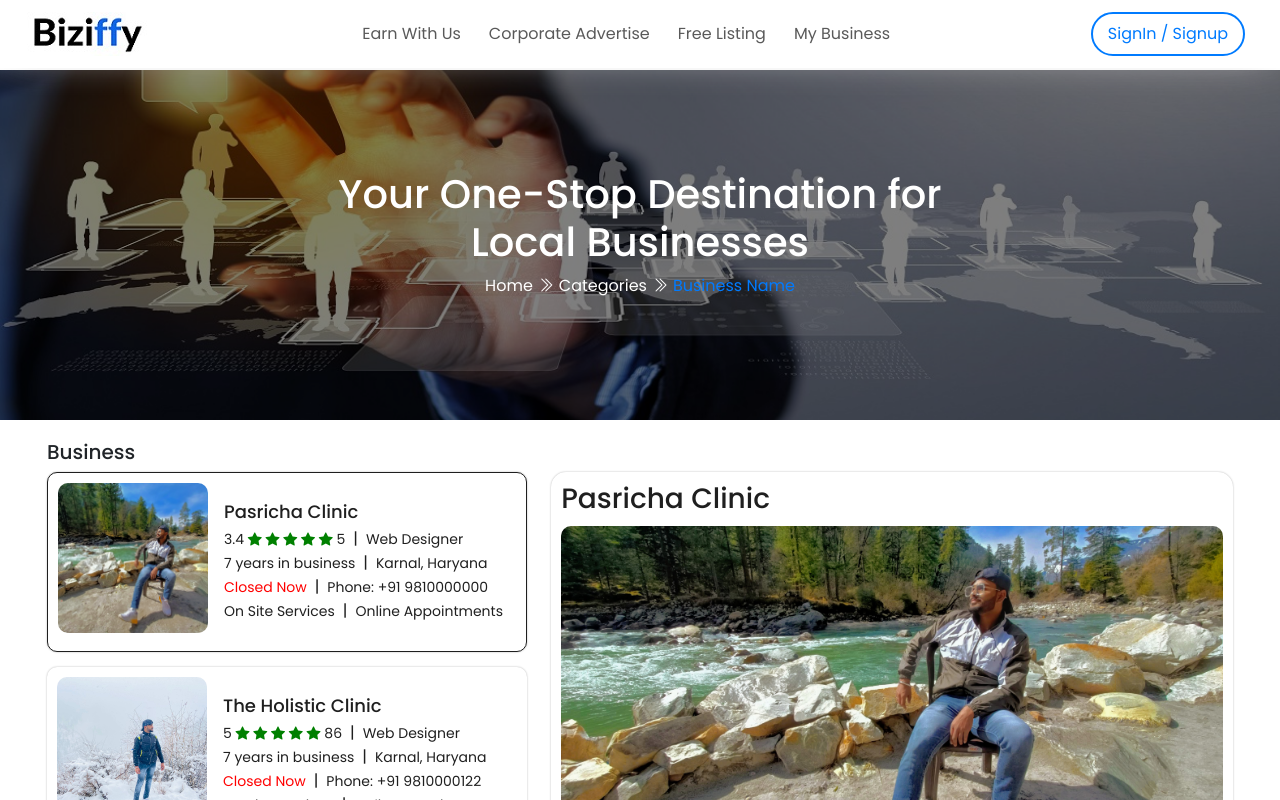
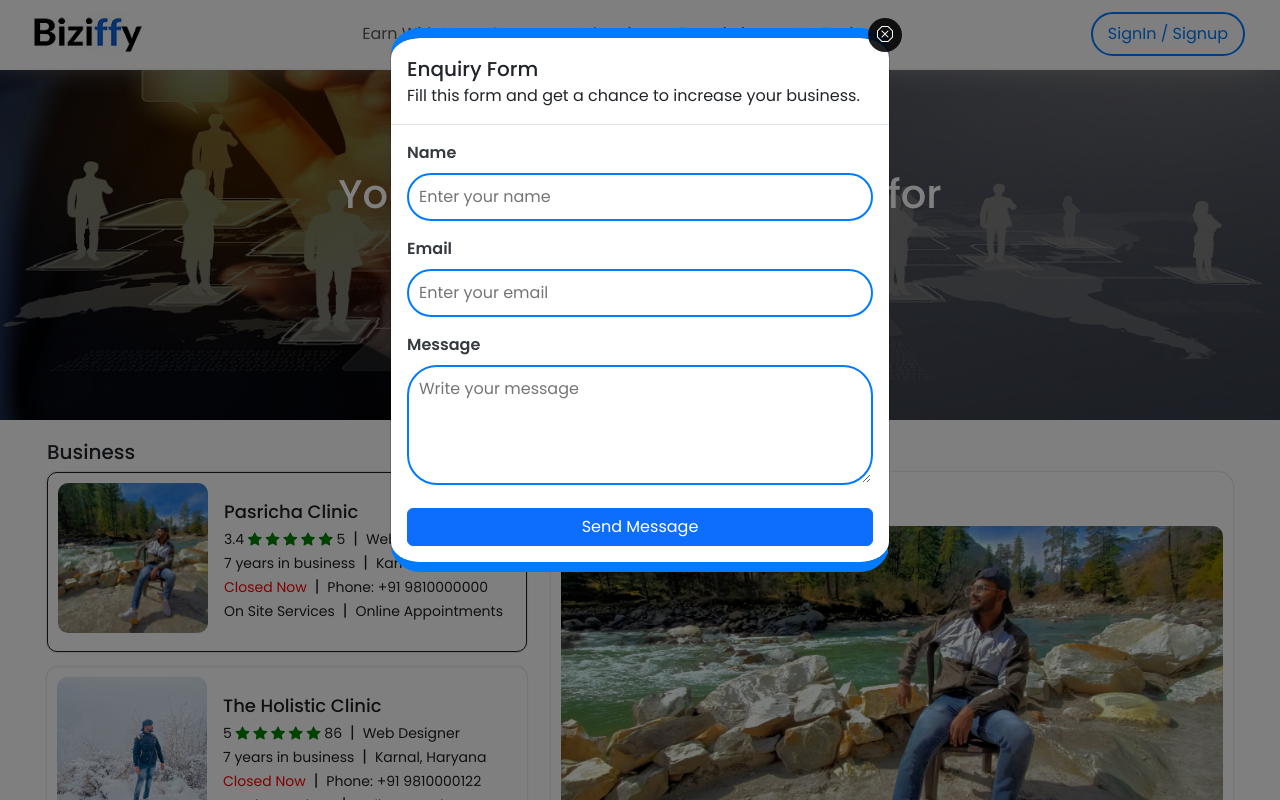
Before and after one commit to vishnugit2024/jd, a Next.js app: page /Pages/all-categories/1 in a window 1280 px wide. Shown: the top 800 px of the page. Built offline with nearby package versions, Linux system fonts and the light colour scheme.

Commit message:
Please approve last chnages

```diff
--- a/src/app/Components/Enquiryform/Enquiryform.jsx
+++ b/src/app/Components/Enquiryform/Enquiryform.jsx
@@ -3,24 +3,43 @@ import { useEffect, useState } from "react";
 import { motion } from "framer-motion";
 import "./enquiryform.css";
 import "../../Pages/contact-us/contactus.css";
+
 const Enquiryform = () => {
   const [show, setShow] = useState(false);
 
-    // Check if form was already submitted
   useEffect(() => {
     const isSubmitted = localStorage.getItem("contactFormSubmitted");
+    const lastClosed = localStorage.getItem("contactFormClosed");
+    let attemptCount = parseInt(localStorage.getItem("formAttemptCount")) || 0;
+
     if (!isSubmitted) {
-            const timer = setTimeout(() => setShow(true), 5000); // Auto-open after 3 seconds
+      let delay;
+
+      // Delay logic based on attempts
+      if (attemptCount === 0) delay = 5000; // First attempt: 5s
+      else if (attemptCount === 1) delay = 15000; // Second attempt: 15s
+      else delay = 30000; // Third attempt onwards: 30s
+
+      // Ensure correct delay if user has closed the form before
+      if (!lastClosed || Date.now() - lastClosed > delay) {
+        const timer = setTimeout(() => setShow(true), delay);
         return () => clearTimeout(timer);
+      }
     }
   }, []);
 
-  // Handle form submission
   const handleSubmit = (e) => {
     e.preventDefault();
     localStorage.setItem("contactFormSubmitted", "true");
     setShow(false);
     alert("Thank you for contacting us!");
+  };
+
+  const handleClose = () => {
+    let attemptCount = parseInt(localStorage.getItem("formAttemptCount")) || 0;
+    localStorage.setItem("contactFormClosed", Date.now());
+    localStorage.setItem("formAttemptCount", attemptCount + 1); // Increase attempt count
+    setShow(false);
   };
 
   return (
@@ -39,13 +58,13 @@ const Enquiryform = () => {
               <div>
                 <h5 className="modal-title">Enquiry Form</h5>
                 <p className="m-0">
-                  Fill this form and get chance to increase your business.
+                  Fill this form and get a chance to increase your business.
                 </p>
               </div>
               <button
                 type="button"
                 className="btn-close-modal"
-                onClick={() => setShow(false)}
+                onClick={handleClose}
               >
                 <i className="bi bi-x-octagon"></i>
               </button>
--- a/src/app/layout.js
+++ b/src/app/layout.js
@@ -6,7 +6,7 @@ import Enquiryform from "./Components/Enquiryform/Enquiryform";
 import { usePathname } from "next/navigation";
 import BusinessNavbar from "./Components/BusinessNavbar/BusinessNavbar";
 import Header from "./Components/Navbar/Navbar";
-import './Components/Heading/heading.css'
+import "./Components/Heading/heading.css";
 export default function RootLayout({ children }) {
   const pathname = usePathname();
   return (
@@ -32,7 +32,7 @@ export default function RootLayout({ children }) {
         )}
 
         <div className="childrens">
-          {/* <Enquiryform /> */}
+          <Enquiryform />
 
           {children}
         </div>
```
Also changed, not shown: src/app/Pages/corporate-advertise/page.js (+4 -3 lines). Lines whose indentation alone changed are shown as unchanged.
